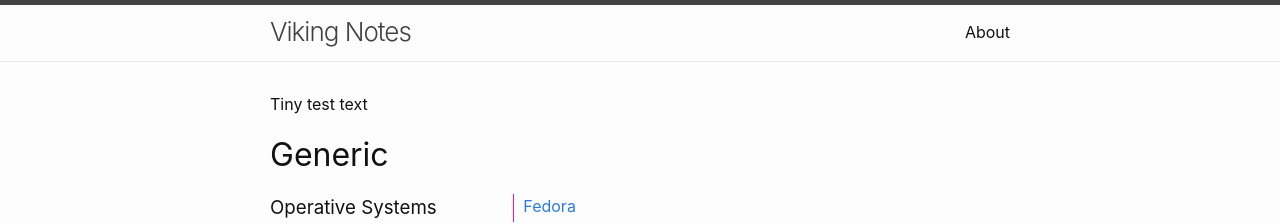
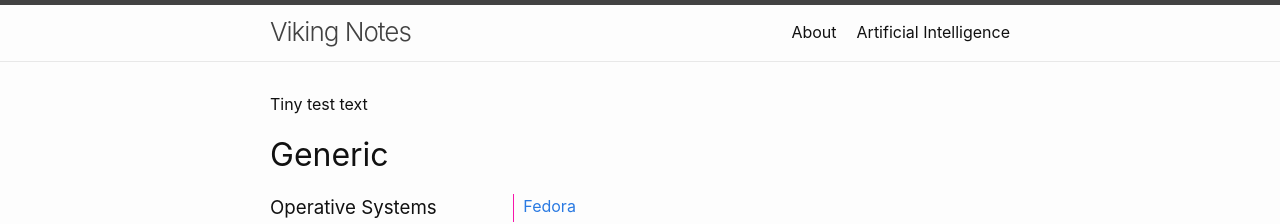
Before and after one commit to viking-cat/notes, a Jekyll site: the page built from index.md, in a window 1280 px wide. Shown: the top 224 px of the page. Built offline with Jekyll 4.4.1, drawn with Linux system fonts in a browser that asks for light colours.

Commit message:
Add front matter to ai.md for metadata

```diff
--- a/pages/ai.md
+++ b/pages/ai.md
@@ -1,3 +1,8 @@
+---
+title: "Artificial Intelligence"
+permalink: /pages/
+---
+
 Something AI
 
 # Tools
```
